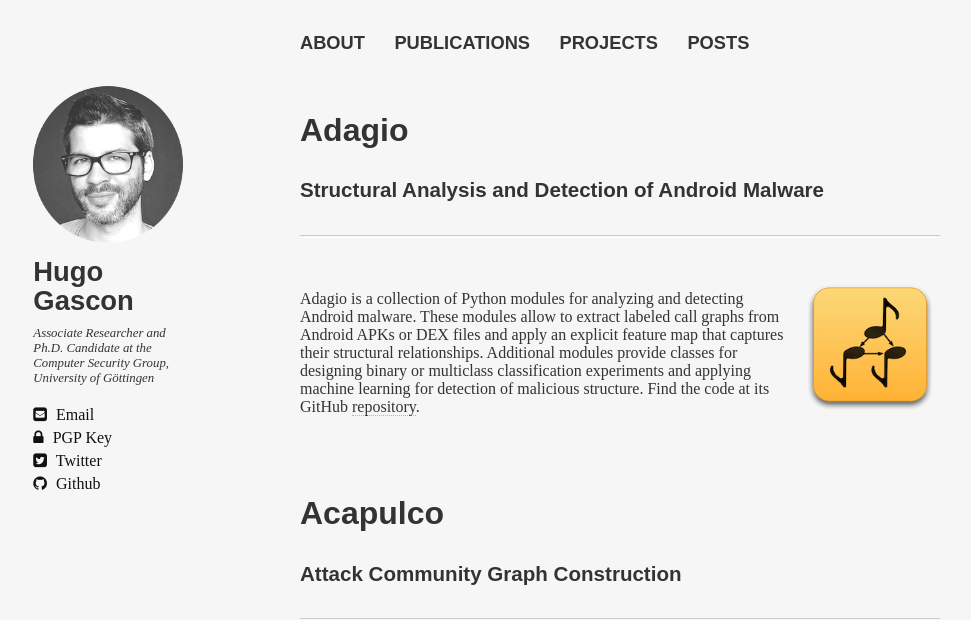
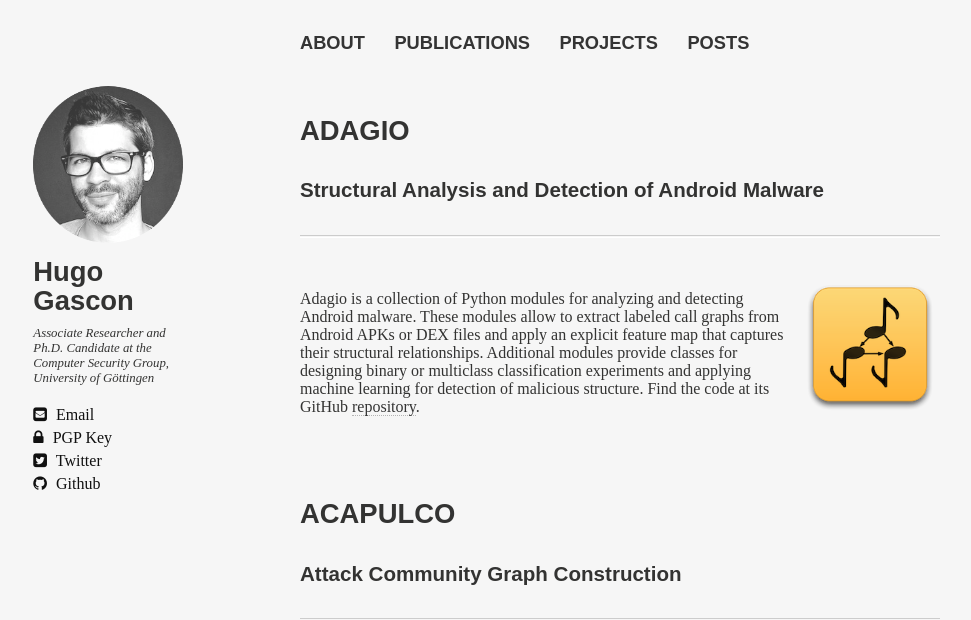
Before and after one commit to hgascon/hgascon.github.io, a Jekyll site: the page built from projects/index.md, in a window 1280 px wide. Shown: the top 620 px of the page, without its empty margins (20-991 px from the left). Built offline with Jekyll 4.4.1, drawn with Linux system fonts in a browser that asks for light colours; nearby versions of some CDN libraries; some web fonts are replaced.

```diff
--- a/projects/index.md
+++ b/projects/index.md
@@ -7,7 +7,7 @@ comments: false
 ---
 
 
-## Adagio
+### ADAGIO
 
 #### Structural Analysis and Detection of Android Malware
 
@@ -18,7 +18,7 @@ comments: false
 Adagio is a collection of Python modules for analyzing and detecting Android malware. These modules allow to extract labeled call graphs from Android APKs or DEX files and apply an explicit feature map that captures their structural relationships. Additional modules provide classes for designing binary or multiclass classification experiments and applying machine learning for detection of malicious structure. Find the code at its GitHub [repository](https://github.com/hgascon/adagio).
 <br><br><br><br>
 
-## Acapulco
+### ACAPULCO
 
 #### Attack Community Graph Construction
 
```
